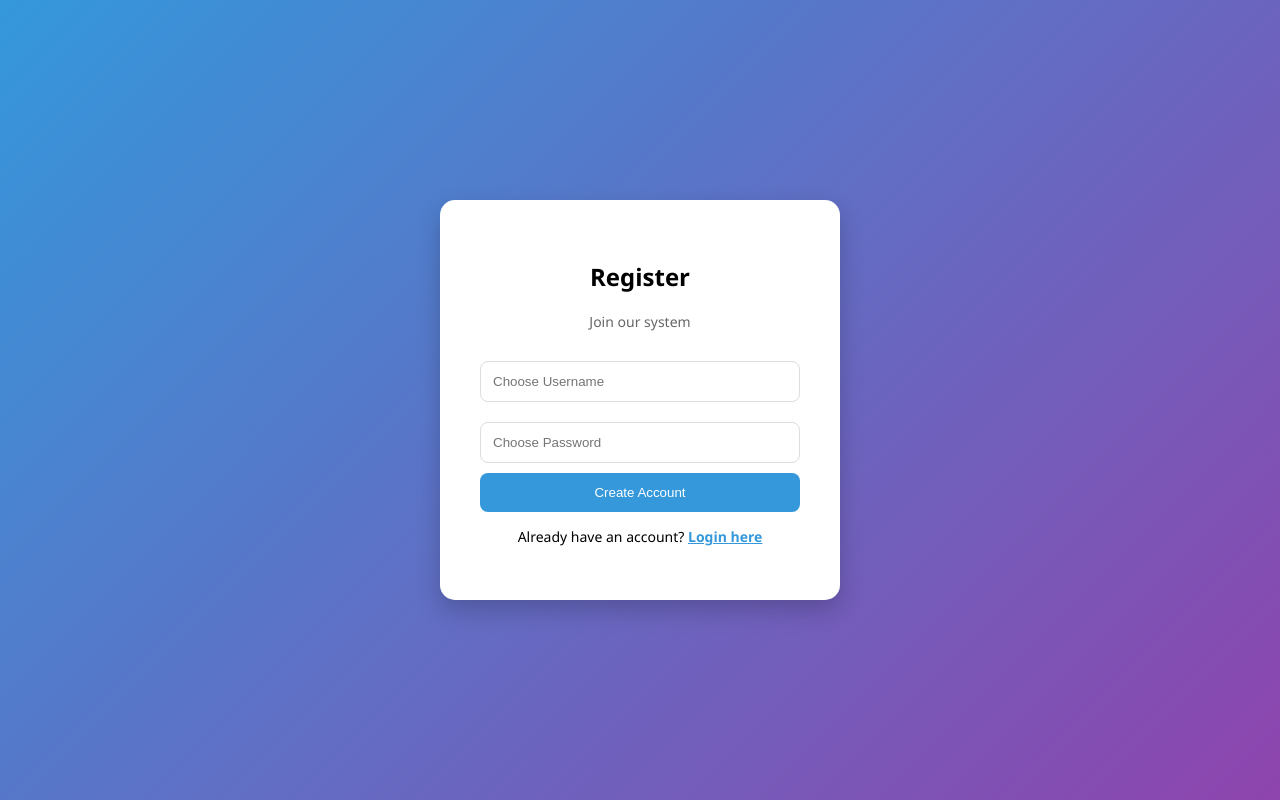
After one commit to lielhazzan/test, a Flask app: page /register in a window 1280 px wide. The commit adds this page. Run offline with Flask 3, Linux system fonts and the light colour scheme.

Commit message:
Final: Added persistent user storage in hidden folder and full English UI

```diff
--- a/app.py
+++ b/app.py
@@ -1,20 +1,80 @@
+from flask import Flask, render_template, request, redirect, url_for
 import os
-from flask import Flask, render_template
+import platform
+import json
 
 app = Flask(__name__)
 
+# הגדרת תיקייה נסתרת וקובץ נתונים
+DATA_DIR = ".data"
+DB_FILE = os.path.join(DATA_DIR, "users.json")
+
+# פונקציה לאתחול "מסד הנתונים" (קובץ ה-JSON)
+def init_db():
+    if not os.path.exists(DATA_DIR):
+        os.makedirs(DATA_DIR)
+    if not os.path.exists(DB_FILE):
+        with open(DB_FILE, 'w') as f:
+            # יוצר משתמש מנהל ראשוני
+            json.dump({"admin": "1234"}, f)
+
+def load_users():
+    with open(DB_FILE, 'r') as f:
+        return json.load(f)
+
+def save_user(username, password):
+    users = load_users()
+    users[username] = password
+    with open(DB_FILE, 'w') as f:
+        json.dump(users, f, indent=4)
+
+# הפעלת האתחול ברגע שהקובץ עולה
+init_db()
+
 @app.route('/')
-def index():
-    # קבלת רשימת הקבצים בתיקייה הנוכחית
+def home():
+    return redirect(url_for('login'))
+
+@app.route('/login', methods=['GET', 'POST'])
+def login():
+    if request.method == 'POST':
+        username = request.form.get('username')
+        password = request.form.get('password')
+        users = load_users()
+        if username in users and users[username] == password:
+            return redirect(url_for('dashboard'))
+        return "Invalid credentials. <a href='/login'>Try again</a>"
+    return render_template('login.html')
+
+@app.route('/register', methods=['GET', 'POST'])
+def register():
+    if request.method == 'POST':
+        new_user = request.form.get('username')
+        new_pass = request.form.get('password')
+        users = load_users()
+        if new_user in users:
+            return "User already exists! <a href='/register'>Try another</a>"
+        save_user(new_user, new_pass)
+        return redirect(url_for('login'))
+    return render_template('register.html')
+
+@app.route('/dashboard')
+def dashboard():
     files_list = os.listdir('.')
-
-    # מידע על המערכת
     system_info = {
         "directory": os.getcwd(),
-        "total_files": len(files_list)
+        "total_files": len(files_list),
+        "os": platform.system(),
+        "user": os.getlogin()
     }
+    return render_template('index.html',
+                           welcome_msg="Welcome to my first project!",
+                           info=system_info,
+                           files=files_list)
 
-    return render_template('index.html', title="DevOps Dashboard", files=files_list, info=system_info)
+@app.route('/logout')
+def logout():
+    return redirect(url_for('login'))
 
 if __name__ == '__main__':
     app.run(debug=True)
--- a/static/css/style.css
+++ b/static/css/style.css
@@ -1,29 +1,14 @@
-table {
-    width: 60%;
-    margin: 20px auto;
-    border-collapse: collapse;
-    background: white;
-    box-shadow: 0 4px 8px rgba(0,0,0,0.1);
-}
+body { font-family: 'Segoe UI', sans-serif; margin: 0; background-color: #f8f9fa; text-align: center; }
 
-th, td {
-    padding: 12px;
-    border: 1px solid #ddd;
-    text-align: center;
-}
+.welcome-title { color: #2c3e50; font-size: 2.5rem; margin-top: 30px; }
 
-th {
-    background-color: #3498db;
-    color: white;
-}
+.status-box { background: white; padding: 20px; border-radius: 12px; display: inline-block; box-shadow: 0 4px 6px rgba(0,0,0,0.1); margin-bottom: 20px; }
 
-tr:nth-child(even) {
-    background-color: #f2f2f2;
-}
+table { width: 60%; margin: auto; border-collapse: collapse; background: white; }
+th, td { padding: 10px; border: 1px solid #eee; text-align: left; }
+th { background-color: #3498db; color: white; }
 
-.status-box {
-    background: #e8f4fd;
-    padding: 15px;
-    border-radius: 8px;
-    display: inline-block;
-}
+.login-body { display: flex; justify-content: center; align-items: center; height: 100vh; background: linear-gradient(135deg, #3498db, #8e44ad); }
+.login-container { background: white; padding: 40px; border-radius: 15px; box-shadow: 0 10px 25px rgba(0,0,0,0.2); width: 320px; }
+.login-container input { width: 100%; padding: 12px; margin: 10px 0; border: 1px solid #ddd; border-radius: 8px; box-sizing: border-box; }
+.login-container button { width: 100%; padding: 12px; background: #3498db; color: white; border: none; border-radius: 8px; cursor: pointer; }
--- a/static/js/script.js
+++ b/static/js/script.js
@@ -1,3 +1,5 @@
+// פונקציה שמופעלת בלחיצה על הכפתור ב-index.html
 function showAlert() {
-    alert("ה-JavaScript עובד! עכשיו יש לנו אינטראקטיביות.");
+    console.log("Button clicked!"); // זה מופיע בתוך ה-Console של הדפדפן (F12)
+    alert("Connection Secure: Dashboard is fully interactive and users are saved!");
 }
--- /dev/null
+++ b/templates/register.html
@@ -0,0 +1,22 @@
+<!DOCTYPE html>
+<html lang="en" dir="ltr">
+<head>
+    <meta charset="UTF-8">
+    <title>Register - DevOps System</title>
+    <link rel="stylesheet" href="{{ url_for('static', filename='css/style.css') }}">
+</head>
+<body class="login-body">
+    <div class="login-container">
+        <h2>Register</h2>
+        <p style="color: #666; font-size: 14px; margin-bottom: 20px;">Join our system</p>
+        <form method="POST">
+            <input type="text" name="username" placeholder="Choose Username" required>
+            <input type="password" name="password" placeholder="Choose Password" required>
+            <button type="submit">Create Account</button>
+        </form>
+        <p style="margin-top: 15px; font-size: 14px;">
+            Already have an account? <a href="/login" style="color: #3498db; font-weight: bold;">Login here</a>
+        </p>
+    </div>
+</body>
+</html>
```
Also changed, not shown: templates/index.html (+15 -17 lines), templates/login.html (added, +21 -0 lines), 1 other file.
